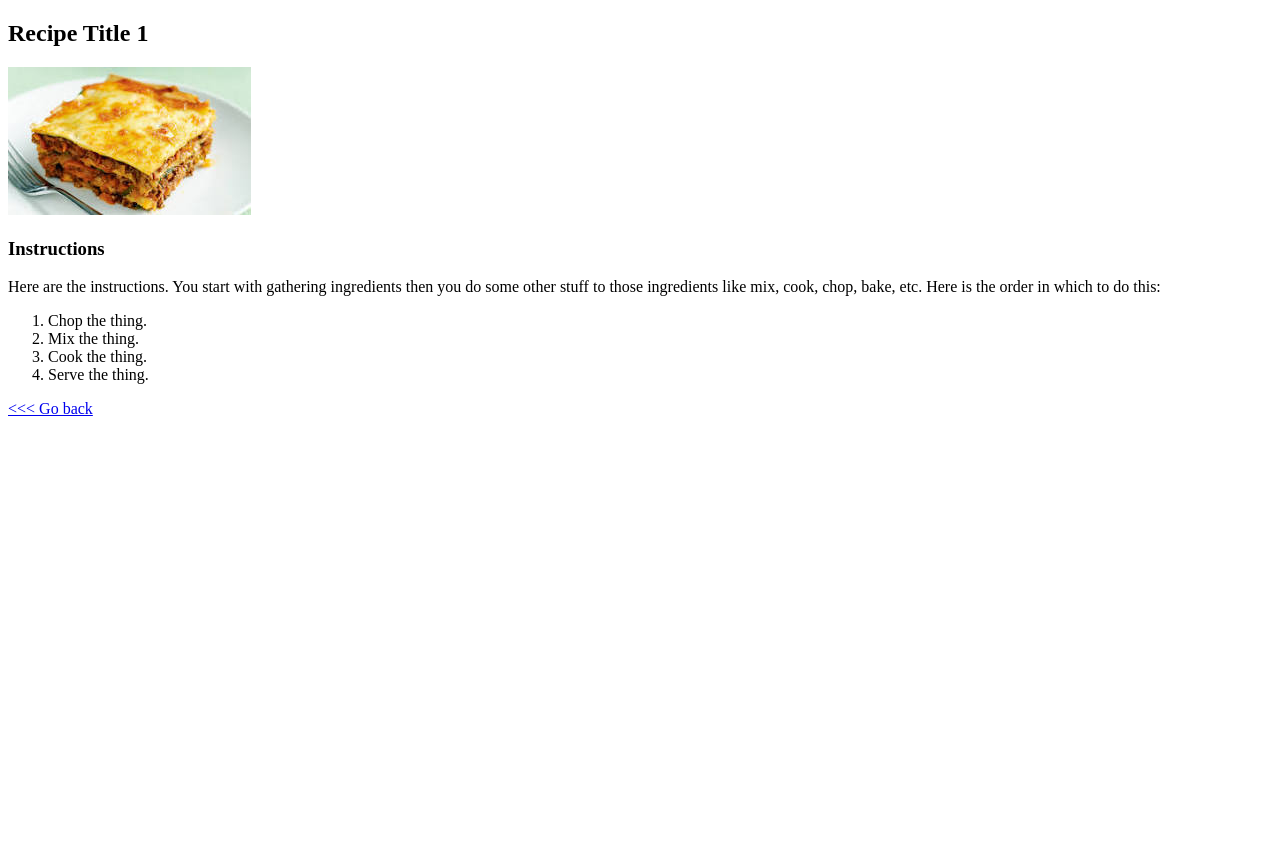
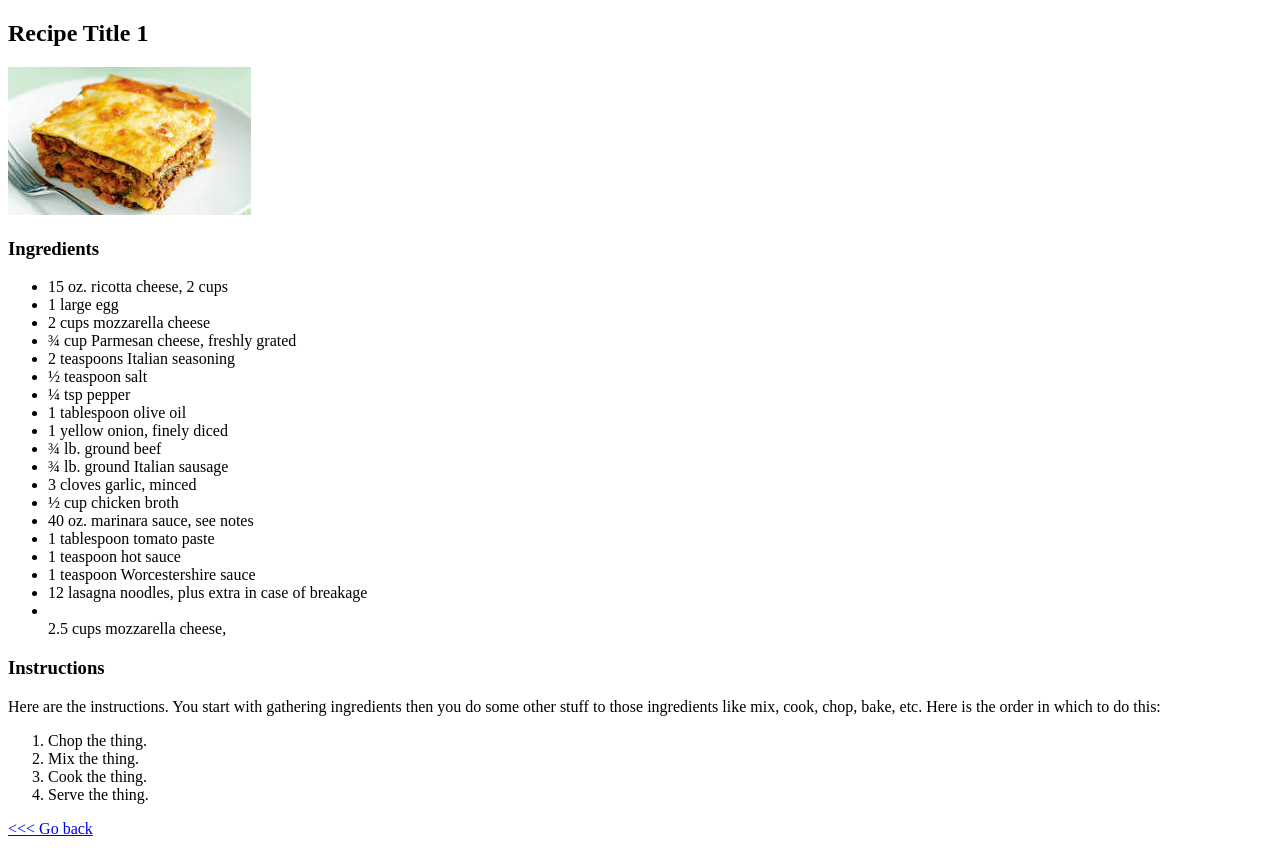
Before and after one commit to atizzle07/odin-recipes, a plain HTML site: page recipes/example_recipe1.html in a window 1280 px wide. Before the commit the page ends 800 px from the top, so only its background shows below. Drawn offline with Linux system fonts and the light colour scheme.

Commit message:
Added additional recipe details to recipe 1

```diff
--- a/recipes/example_recipe1.html
+++ b/recipes/example_recipe1.html
@@ -13,6 +13,33 @@
         <img src="../pictures/lasagna.jpeg" alt="Lasagna">
     </p>
     <p>
+        <h3>
+            <strong>Ingredients</strong>
+        </h3>
+        <p>
+            <ul>
+                <li>15 oz. ricotta cheese, 2 cups </li>
+                <li>1 large egg</li>
+                <li>2 cups mozzarella cheese</li>
+                <li>¾ cup Parmesan cheese, freshly grated</li>
+                <li>2 teaspoons Italian seasoning</li>
+                <li>½ teaspoon salt</li>
+                <li>¼ tsp pepper
+                <li>1 tablespoon olive oil</li>
+                <li>1 yellow onion, finely diced</li>
+                <li>¾ lb. ground beef</li>
+                <li>¾ lb. ground Italian sausage</li>
+                <li>3 cloves garlic, minced</li>
+                <li>½ cup chicken broth</li>
+                <li>40 oz. marinara sauce, see notes</li>
+                <li>1 tablespoon tomato paste</li>
+                <li>1 teaspoon hot sauce</li>
+                <li>1 teaspoon Worcestershire sauce</li>
+                <li>12 lasagna noodles, plus extra in case of breakage</li>
+                <li></li>2.5 cups mozzarella cheese,</li>
+            </ul>
+        </p>
+
         <h3>
             <strong>Instructions</strong>
         </h3>
```
